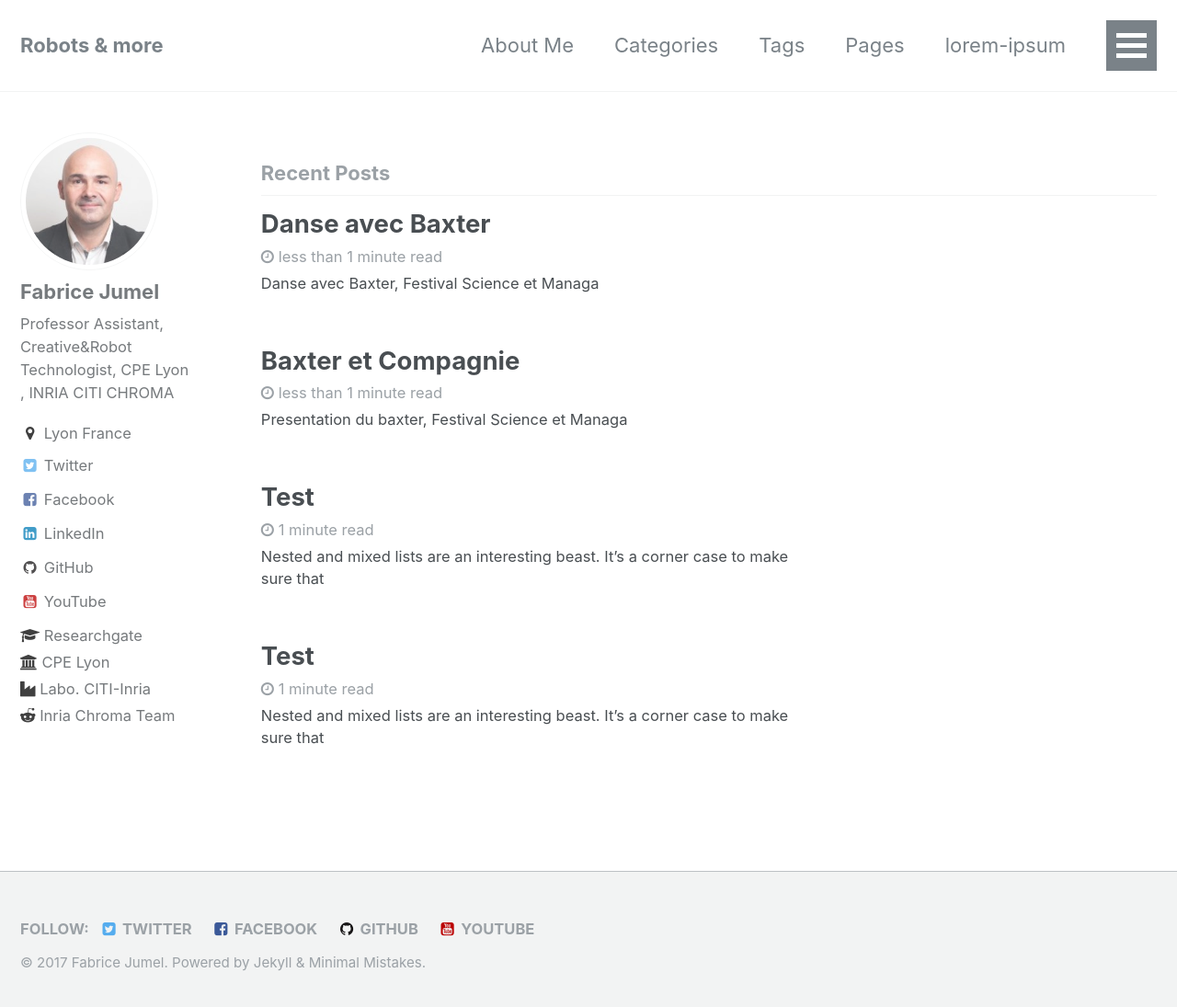
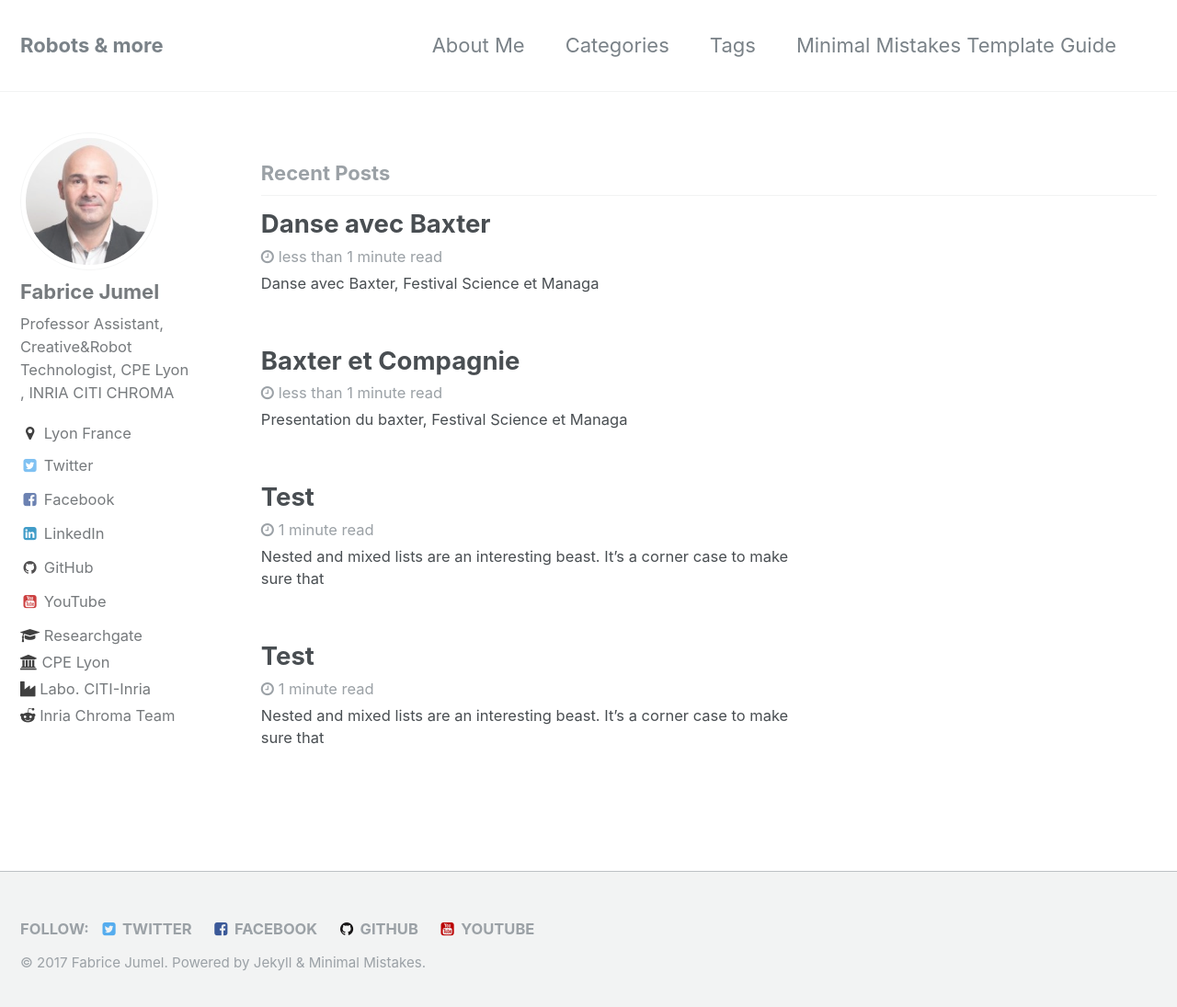
Before and after one commit to fabricejumel/fabricejumel.github.io, a Jekyll site: the page built from index.html, in a window 1280 px wide and 1103 px high. Shown: the top 1095 px of the window at 92% size. Built offline with Jekyll 4.4.1, drawn with Linux system fonts in a browser that asks for light colours; the list of posts is cut into pages by our own code.

Commit message:
Update navigation.yml

```diff
--- a/_data/navigation.yml
+++ b/_data/navigation.yml
@@ -6,9 +6,5 @@ main:
     url: /categories/
   - title: "Tags"
     url: /tags/
-  - title: "Pages"
-    url: /page-archive/
-  - title: "lorem-ipsum"
-    url: /lorem-ipsum/
   - title: "Minimal Mistakes Template Guide"
     url: https://mmistakes.github.io/minimal-mistakes/docs/quick-start-guide/
```
